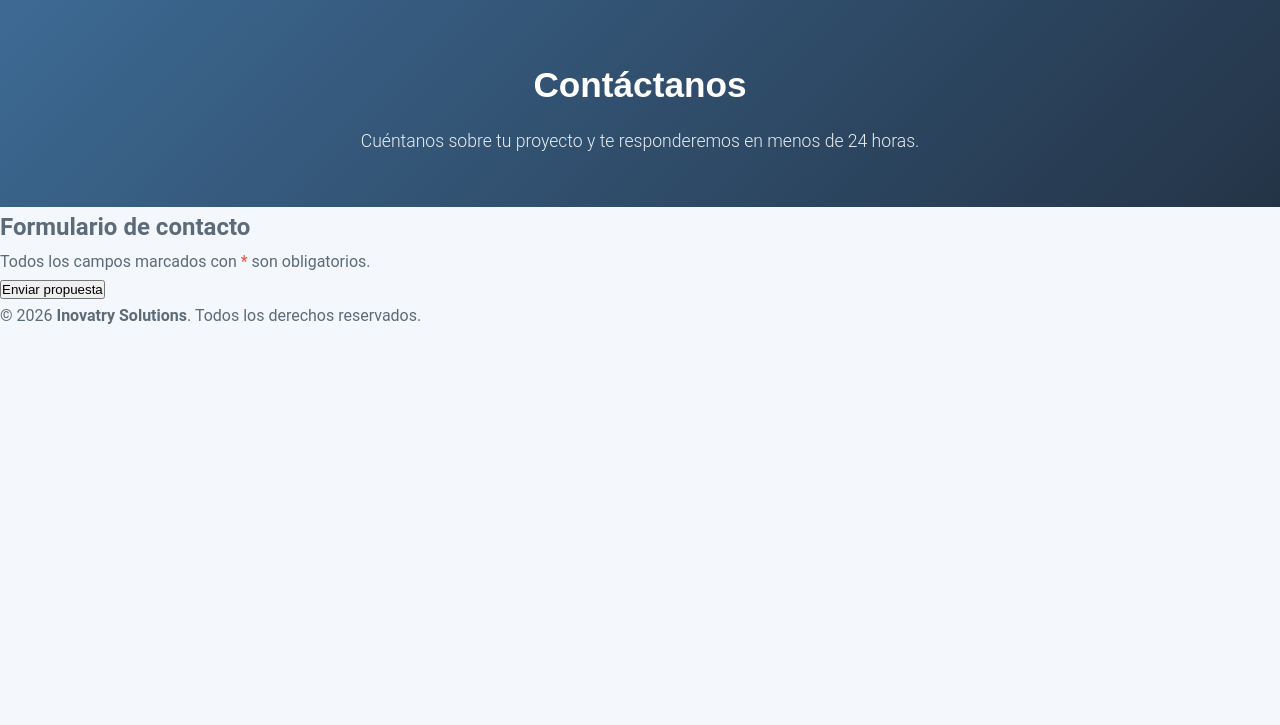
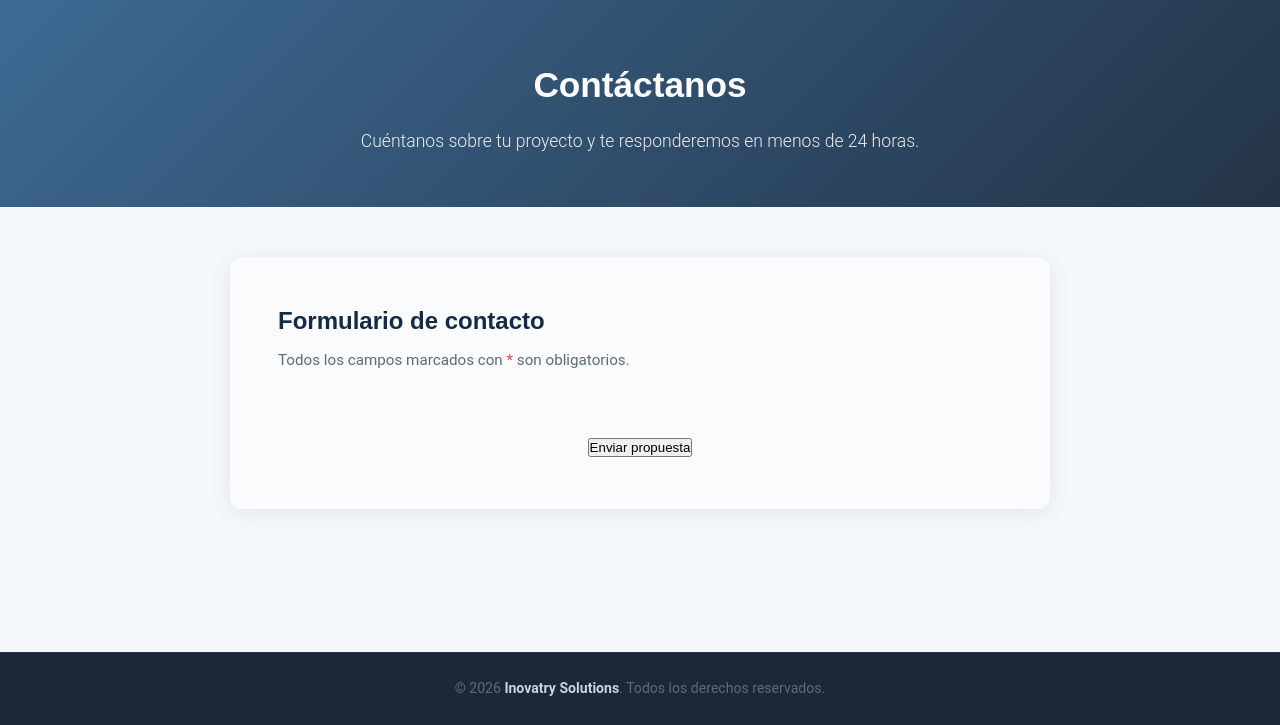
Before and after one commit to A-n-g-e-l-o-03/Pagina-Ideas-Inovatry, a plain HTML site: page index.html in a window 1280 px wide. Shown: the part 75-800 px from the top of the page. Drawn offline with Linux system fonts and the light colour scheme; a script that the page names is missing.

Commit message:
feat(landing): style form section container, grid layout and footer

```diff
--- a/css/style.css
+++ b/css/style.css
@@ -105,3 +105,71 @@ body {
   margin: 0 auto;
   font-weight: 300;
 }
+
+/* ---------- Form Section (layout) ---------- */
+.form-section {
+  flex: 1;
+  padding: 50px 24px 70px;
+  display: flex;
+  justify-content: center;
+  align-items: flex-start;
+}
+
+.form-container {
+  background: var(--surface-color);
+  border-radius: var(--radius);
+  box-shadow: var(--shadow);
+  padding: 44px 48px 48px;
+  width: 100%;
+  max-width: 820px;
+  transition: box-shadow var(--transition);
+}
+
+.form-container:hover {
+  box-shadow: var(--shadow-hover);
+}
+
+.form-container .form-title {
+  font-family: var(--heading-font);
+  font-size: 1.5rem;
+  font-weight: 600;
+  color: var(--heading-color);
+  margin-bottom: 6px;
+}
+
+.form-container .form-subtitle {
+  font-size: 0.95rem;
+  color: var(--text-color);
+  margin-bottom: 32px;
+}
+
+/* ---------- Form Grid (layout) ---------- */
+.form-grid {
+  display: grid;
+  grid-template-columns: 1fr 1fr;
+  gap: 20px 24px;
+}
+
+.form-grid .full-width {
+  grid-column: 1 / -1;
+}
+
+/* ---------- Submit Wrapper (layout) ---------- */
+.submit-wrapper {
+  margin-top: 28px;
+  text-align: center;
+}
+
+/* ---------- Footer ---------- */
+.footer {
+  background: var(--dark-bg);
+  color: var(--text-color);
+  text-align: center;
+  padding: 24px;
+  font-size: 0.88rem;
+  border-top: 1px solid rgba(255, 255, 255, 0.05);
+}
+
+.footer strong {
+  color: #c8d4e0;
+}
```
